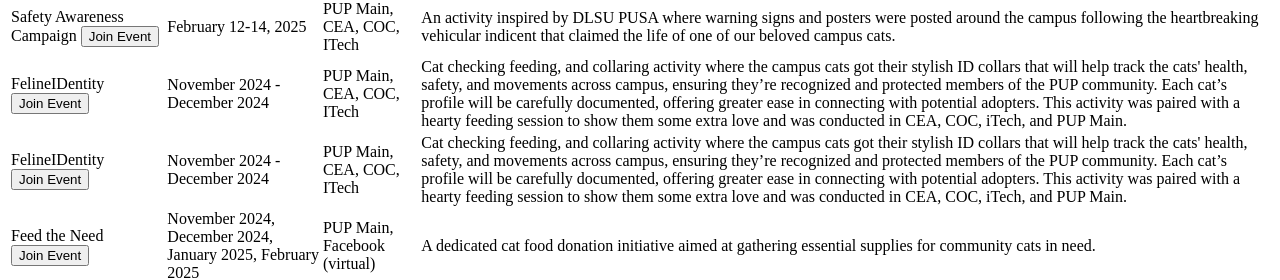
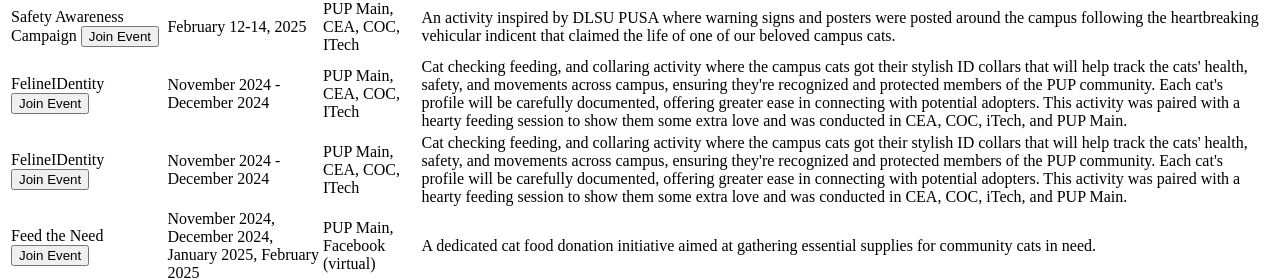
Before and after one commit to zeegma/sintang-pusa-web, a plain HTML site: page index.html in a window 1280 px wide. Shown: the part 6345-6625 px from the top of the page. Drawn offline with Linux system fonts and the light colour scheme.

Commit message:
Refactored some parts to use legal ascii

```diff
--- a/index.html
+++ b/index.html
@@ -96,7 +96,7 @@
           <div class="goals-item">
             <img src="./assets/goals4.png" class="goals-photo"/>
             <h4>Support</h4>
-            <p>Manage donations and raise funds to sustain the cats’ needs and organizational operations.</p>
+            <p>Manage donations and raise funds to sustain the cats' needs and organizational operations.</p>
           </div>
           <div class="goals-item">
             <img src="./assets/goals5.png" class="goals-photo"/>
@@ -118,7 +118,7 @@
         <div class="events-header">
           <h1>Paws and Plan: Check Out Our Upcoming Events!</h1>
           <p>
-            From donation drives to volunteer opportunities, there’s always a way to help PUP’s feline friends.
+            From donation drives to volunteer opportunities, there's always a way to help PUP's feline friends.
           </p>
           <img src="./assets/paws1.png" class="paws-right"/>
         </div>
@@ -188,8 +188,8 @@
               <td>PUP Main, CEA, COC, ITech</td>
               <td>
                 Cat checking feeding, and collaring activity where the campus cats got their stylish ID collars
-                that will help track the cats' health, safety, and movements across campus, ensuring they’re
-                recognized and protected members of the PUP community. Each cat’s profile will be carefully documented,
+                that will help track the cats' health, safety, and movements across campus, ensuring they're
+                recognized and protected members of the PUP community. Each cat's profile will be carefully documented,
                 offering greater ease in connecting with potential adopters. This activity was paired with a hearty
                 feeding session to show them some extra love and was conducted in CEA, COC, iTech, and PUP Main.
               </td>
@@ -203,8 +203,8 @@
               <td>PUP Main, CEA, COC, ITech</td>
               <td>
                 Cat checking feeding, and collaring activity where the campus cats got their stylish ID collars
-                that will help track the cats' health, safety, and movements across campus, ensuring they’re
-                recognized and protected members of the PUP community. Each cat’s profile will be carefully documented,
+                that will help track the cats' health, safety, and movements across campus, ensuring they're
+                recognized and protected members of the PUP community. Each cat's profile will be carefully documented,
                 offering greater ease in connecting with potential adopters. This activity was paired with a hearty
                 feeding session to show them some extra love and was conducted in CEA, COC, iTech, and PUP Main.
               </td>
```
